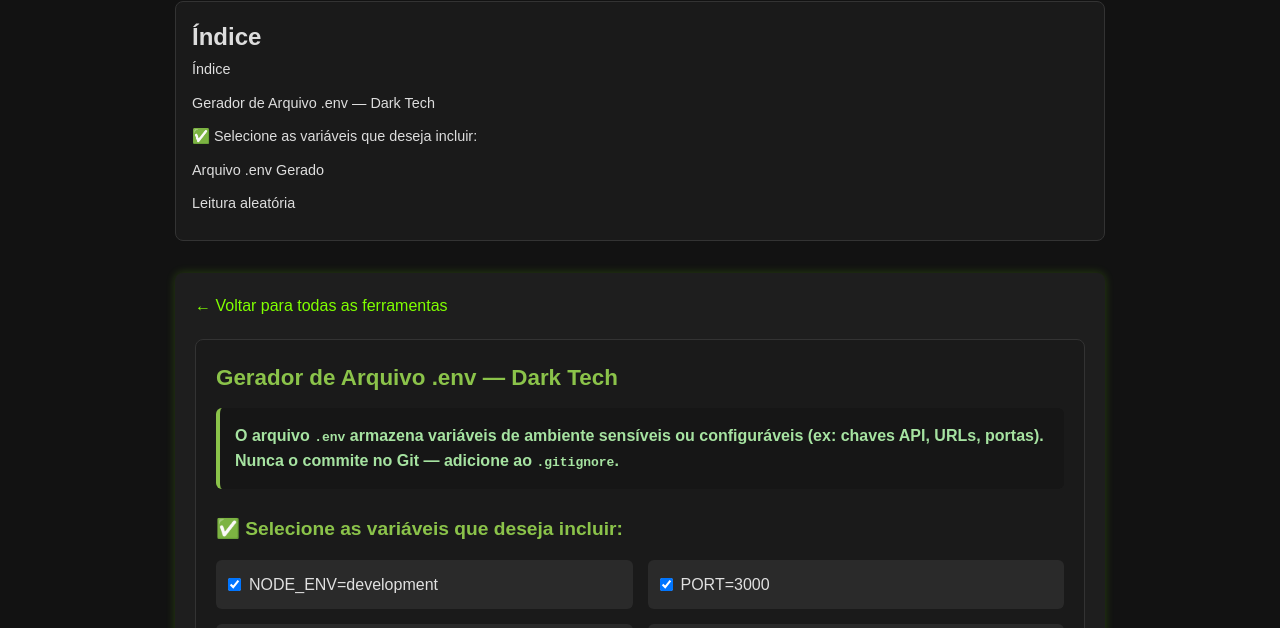
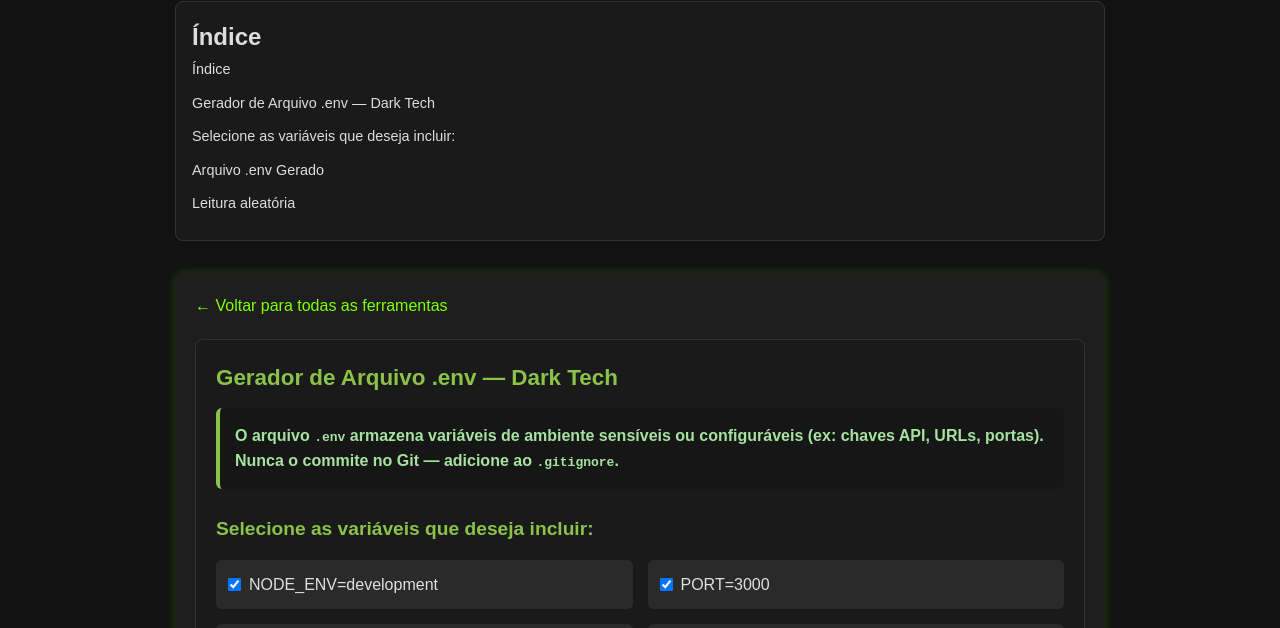
Before and after one commit to Piolinux/piolinux-site, a Jekyll site: the page built from _pages/_tools/crie-env-online-node-python-django-rails.html, in a window 1280 px wide. Shown: the part 157-785 px from the top of the page. Built offline with Jekyll 4.4.1, drawn with Linux system fonts in a browser that asks for light colours.

Commit message:
Update crie-env-online-node-python-django-rails.html

```diff
--- a/_pages/_tools/crie-env-online-node-python-django-rails.html
+++ b/_pages/_tools/crie-env-online-node-python-django-rails.html
@@ -23,7 +23,7 @@ tags: [env, variaveis, nodejs, python, django, rails, config, desenvolvedor]
      </strong></div>
 
     <div style="margin-bottom: 25px;">
-      <h3 style="color: #8bc34a; margin-bottom: 15px; font-size: 1.2em;">✅ Selecione as variáveis que deseja incluir:</h3>
+      <h3 style="color: #8bc34a; margin-bottom: 15px; font-size: 1.2em;"> Selecione as variáveis que deseja incluir:</h3>
 
       <div style="display: grid; grid-template-columns: repeat(auto-fill, minmax(300px, 1fr)); gap: 15px; margin-bottom: 25px;">
         <!-- Node.js / Express -->
@@ -105,7 +105,7 @@ tags: [env, variaveis, nodejs, python, django, rails, config, desenvolvedor]
       </button>
     </div>
 
-    <!-- ✅ ELEMENTO ADICIONADO — RESOLVE O ERRO -->
+    <!--  ELEMENTO ADICIONADO — RESOLVE O ERRO -->
     <h3 style="color: #8bc34a; margin: 25px 0 15px 0; font-size: 1.2em;">Arquivo .env Gerado</h3>
     <textarea
         id="envOutput"
```
